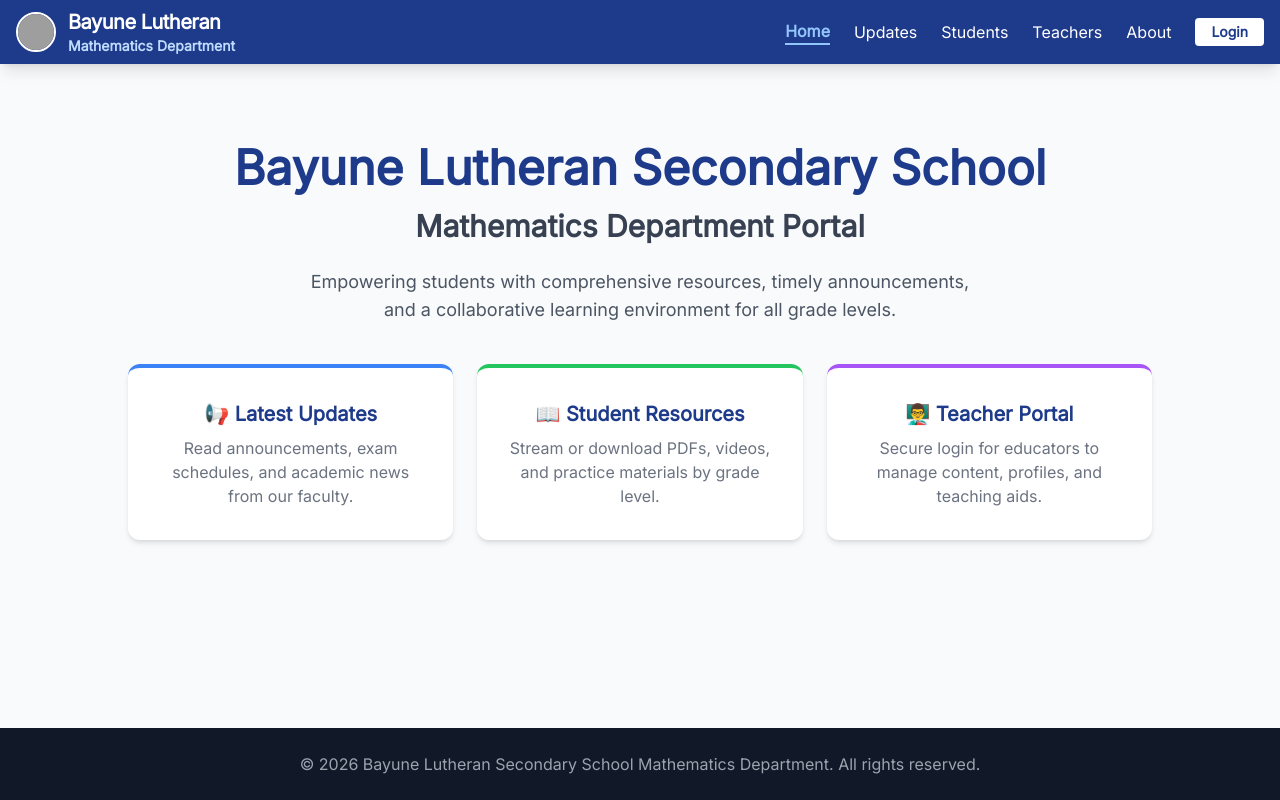
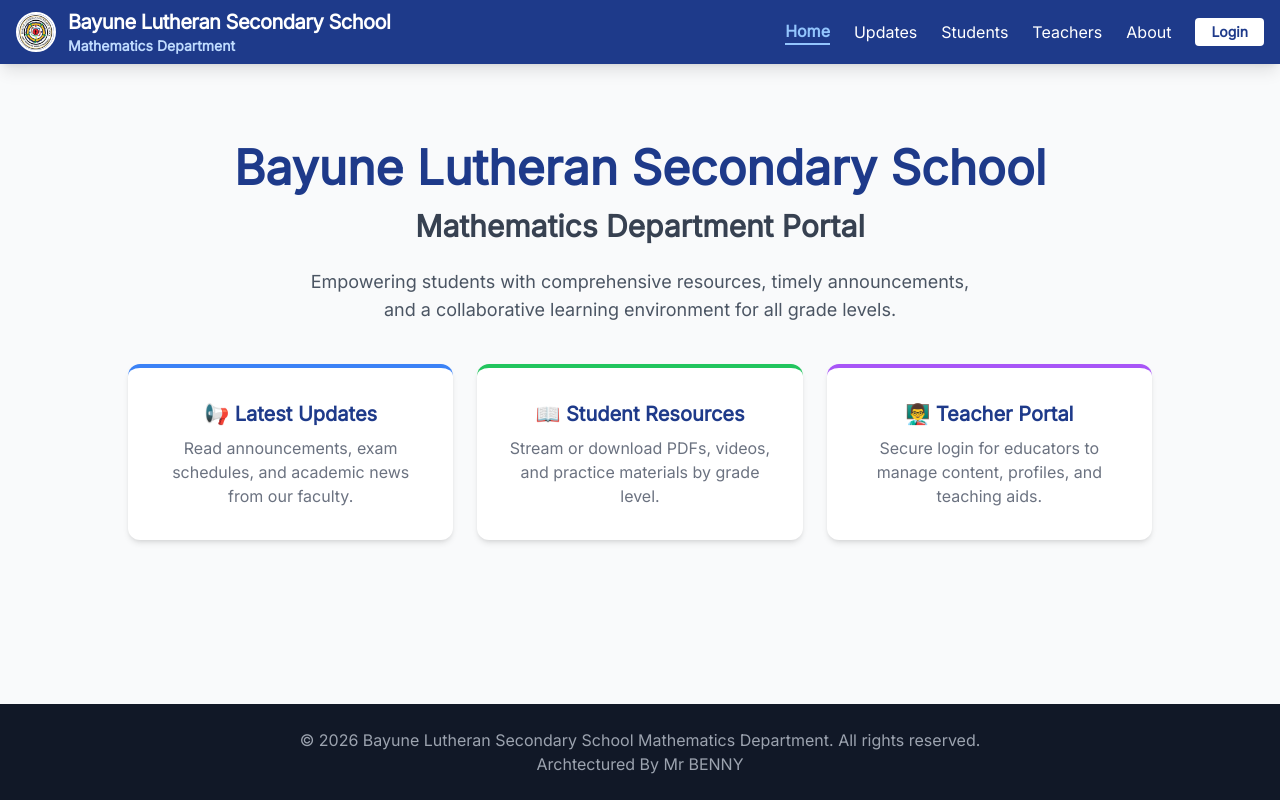
Before and after one commit to piboyben/blss-mx-dept, a Flask app: page / in a window 1280 px wide. Run offline with Flask 3, Linux system fonts and the light colour scheme; some libraries are stand-ins or nearby versions; grey boxes are pictures that could not be loaded.

Commit message:
Update index.html

```diff
--- a/templates/index.html
+++ b/templates/index.html
@@ -32,9 +32,9 @@
     <nav class="bg-blue-900 text-white shadow-lg sticky top-0 z-40">
         <div class="container mx-auto px-4 py-2 flex justify-between items-center">
             <a href="/" class="flex items-center gap-3">
-                <img src="https://ui-avatars.com/api/?name=BL&background=1e3a8a&color=fff&length=2&size=100" alt="Logo" class="h-10 w-10 rounded-full border-2 border-white">
+                <img src="uploads/BLSS.png" alt="Logo" class="h-10 w-10 rounded-full border-2 border-white">
                 <div class="flex flex-col">
-                    <span class="text-lg md:text-xl font-bold tracking-tight leading-tight">Bayune Lutheran</span>
+                    <span class="text-lg md:text-xl font-bold tracking-tight leading-tight">Bayune Lutheran Secondary School</span>
                     <span class="text-xs md:text-sm font-semibold text-blue-200">Mathematics Department</span>
                 </div>
             </a>
@@ -497,6 +497,7 @@
     <footer class="bg-gray-900 text-gray-400 py-6 text-center mt-auto">
         <div class="container mx-auto px-4">
             <p>&copy; 2026 Bayune Lutheran Secondary School Mathematics Department. All rights reserved.</p>
+             <p>Archtectured By Mr BENNY</p>
         </div>
     </footer>
 
```
